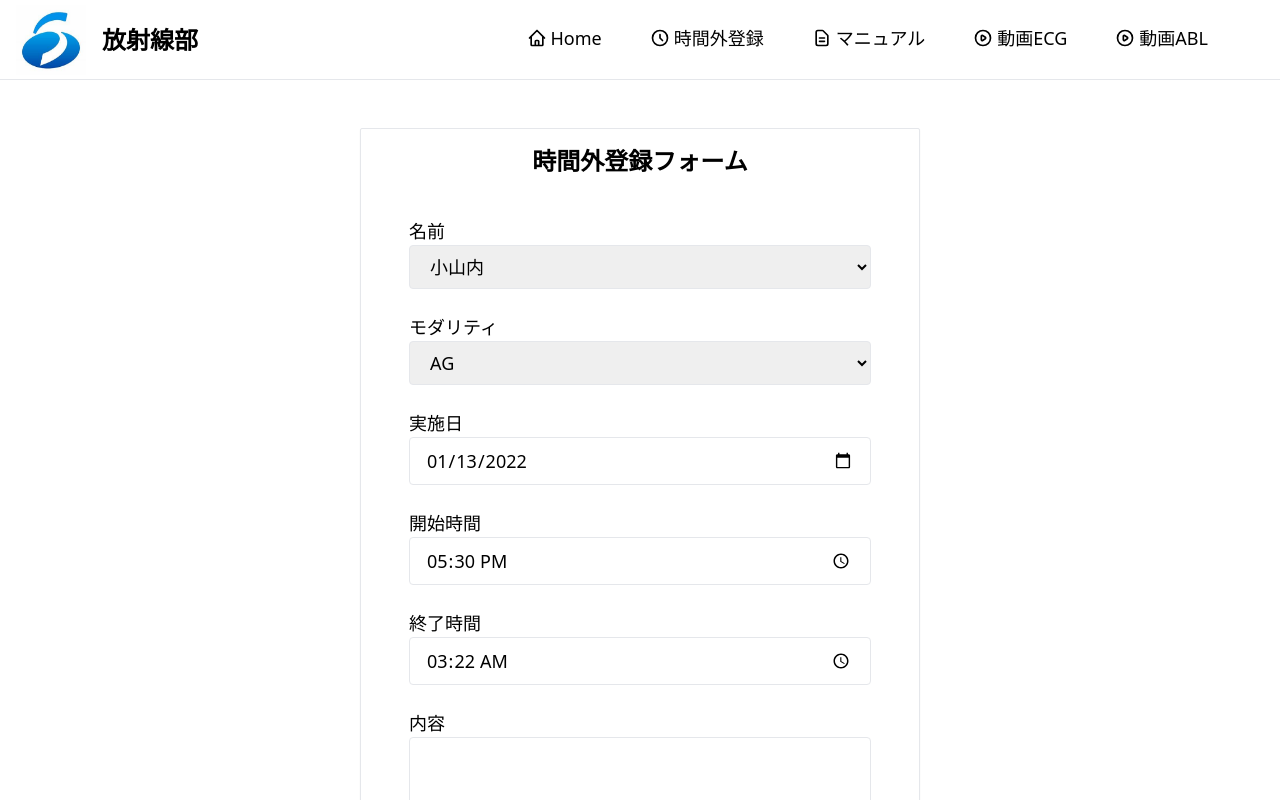
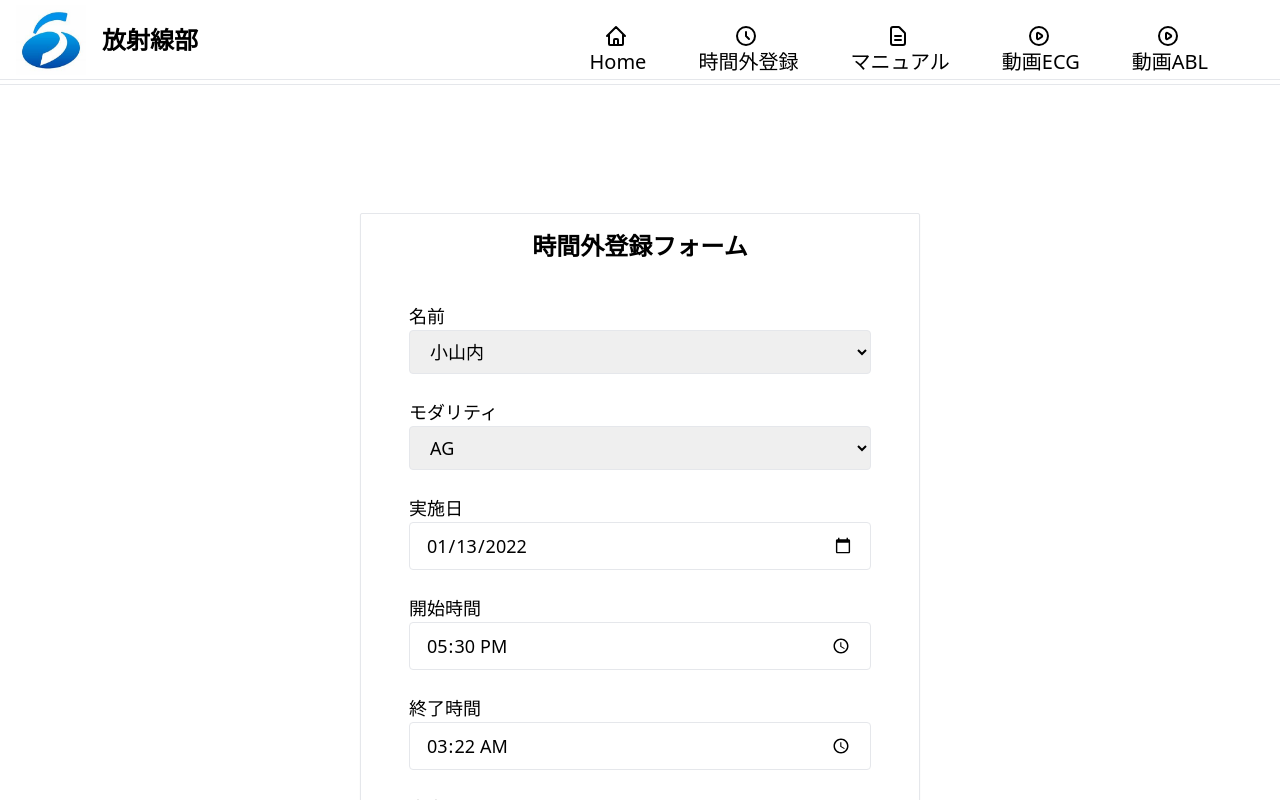
Before and after one commit to ossa03/ssn-hp-rg-portal, a Next.js app: page /overtimeForm in a window 1280 px wide. Shown: the top 800 px of the page. Built offline with nearby package versions, Linux system fonts and the light colour scheme.

Commit message:
mobile header

```diff
--- a/pages/overtimeForm.tsx
+++ b/pages/overtimeForm.tsx
@@ -105,7 +105,7 @@ const OvertimeForm = () => {
 	// フォームコンポーネント
 	const FormComponent: JSX.Element = (
 		<form
-			className="flex flex-col h-max  w-[560px]  my-8 mx-auto border rounded-sm shadow-sm"
+			className="flex flex-col h-max  md:w-[560px]  min-w-[380px] my-8 mx-auto border rounded-sm shadow-sm"
 			onSubmit={handleSubmit(onSubmit)}
 		>
 			<div className="flex flex-col w-full ">
--- a/src/components/header.tsx
+++ b/src/components/header.tsx
@@ -39,17 +39,40 @@ const Header: FC = () => {
 					{navMenuList.map((nav) => (
 						<NextLink href={nav.href} key={nav.label}>
 							<a>
-								<HeaderIcon Icon={nav.Icon} title={nav.label} />
+								<HeaderIcon Icon={nav.Icon} title={nav.label} text-lg="text-lg" />
 							</a>
 						</NextLink>
 					))}
 				</div>
 			</header>
+
 			{/* ... 画面サイズmd以上のheader */}
 
 			{/* TODO mobile用のnavigationを作成する
 							 headerはハンバーガーメニューとlogoにする
 							 メニューを押したらDrawerで表示する */}
+			<header className=" flex w-full justify-between  items-center p-2 border-b border-b-gray-200 shadow-b-md bg-white">
+				{/* logo */}
+				<div
+					className="flex text-sm items-start w-[60px] h-60px] justify-center pr-4 cursor-pointer hover:opacity-80"
+					onClick={() => router.push("/")}
+				>
+					<NextImage src={Logo} alt="logo" width="50px" height="50px" />
+					{/* <div className="ml-4 text-2xl font-semibold ">放射線部</div> */}
+				</div>
+
+				{/* navigation */}
+				<div className="flex justify-around flex-1 space-x-1 ">
+					{/* navMenu */}
+					{navMenuList.map((nav) => (
+						<NextLink href={nav.href} key={nav.label}>
+							<a>
+								<HeaderIcon Icon={nav.Icon} title={nav.label} text-md={"text-md"} flex-col="flex-col" />
+							</a>
+						</NextLink>
+					))}
+				</div>
+			</header>
 		</>
 	)
 }
--- a/src/components/uiItem/headerIcon.tsx
+++ b/src/components/uiItem/headerIcon.tsx
@@ -1,17 +1,26 @@
 import { FC } from "react"
 import { IconType } from "react-icons"
+import Tooltip from "./tooltip"
 
 type Props = {
 	title: string
 	Icon: IconType
+	rest?: string
 }
 
-const HeaderIcon: FC<Props> = ({ Icon, title }) => {
+const HeaderIcon: FC<Props> = ({ Icon, title, ...rest }) => {
 	return (
 		<>
-			<div className="flex items-center justify-center px-4 py-2 space-x-1 transition-all rounded-full cursor-pointer hover:bg-gray-100 group ">
-				<Icon className="w-5 h-5 transition-all group-active:opacity-60 " />
-				<div className="text-lg transition-all group-active:opacity-60 ">{title}</div>
+			<Tooltip description={title} />
+			<div
+				className={`flex-col md:flex items-center justify-center px-4 py-2 md:space-x-1 transition-all rounded-full cursor-pointer hover:bg-gray-100 group`}
+			>
+				<Icon className="w-6 h-6 md:w-6 md:h-6 transition-all group-active:opacity-60 items-center justify-center " />
+				<div
+					className={` hidden md:block text-xs md:text-xl transition-all group-active:opacity-60 items-center justify-center `}
+				>
+					{title}
+				</div>
 			</div>
 		</>
 	)
--- /dev/null
+++ b/src/components/uiItem/tooltip.tsx
@@ -0,0 +1,43 @@
+import { FC } from "react"
+
+type Props = {
+	description: string
+}
+const Tooltip: FC<Props> = ({ description }) => {
+	return (
+		<>
+			<span className="relative group">
+				<span
+					className={[
+						"whitespace-nowrap",
+						"rounded",
+						"bg-black",
+						"px-2",
+						"py-1",
+						"text-white",
+						"absolute",
+						"-top-12",
+						"left-1/2",
+						"-translate-x-1/2",
+						"before:content-['']",
+						"before:absolute",
+						"before:-translate-x-1/2",
+						"before:left-1/2",
+						"before:top-full",
+						"before:border-4",
+						"before:border-transparent",
+						"before:border-t-black",
+						"opacity-0",
+						"group-hover:opacity-100",
+						"transition",
+						"pointer-events-none",
+					].join(" ")}
+				>
+					{description}
+				</span>
+			</span>
+		</>
+	)
+}
+
+export default Tooltip
```
Also changed, not shown: .babelrc (deleted).
